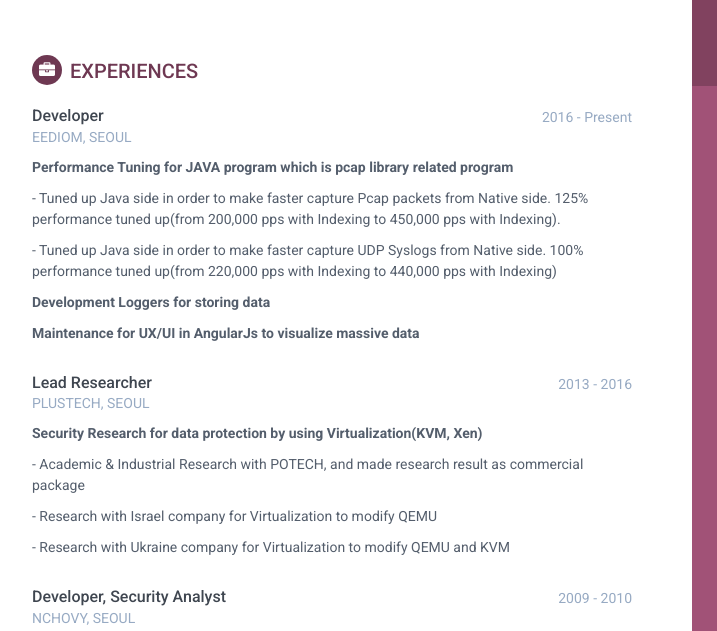
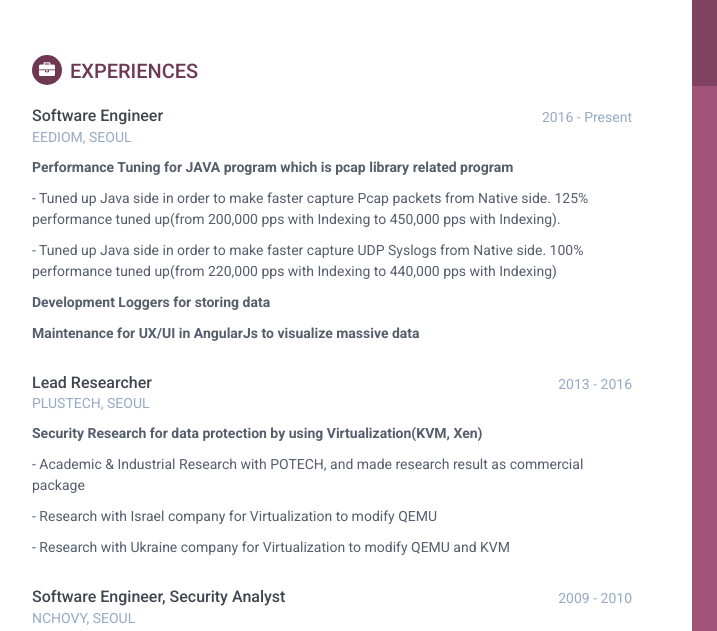
Before and after one commit to tgnice/tgnice.github.io, a plain HTML site: page index.html in a window 1280 px wide. Shown: the part 310-941 px from the top of the page, 188-905 px from the left. Drawn offline with Linux system fonts and the light colour scheme.

Commit message:
changed job career.

```diff
--- a/index.html
+++ b/index.html
@@ -139,7 +139,7 @@
 				<div class="item">
 					<div class="meta">
 						<div class="upper-row">
-							<h3 class="job-title">Developer</h3>
+							<h3 class="job-title">Software Engineer</h3>
 							<div class="time">2016 - Present</div>
 						</div>
 						<!--//upper-row-->
@@ -186,7 +186,7 @@
 				<div class="item">
 					<div class="meta">
 						<div class="upper-row">
-							<h3 class="job-title">Developer, Security Analyst</h3>
+							<h3 class="job-title">Software Engineer, Security Analyst</h3>
 							<div class="time">2009 - 2010</div>
 						</div>
 						<!--//upper-row-->
```
